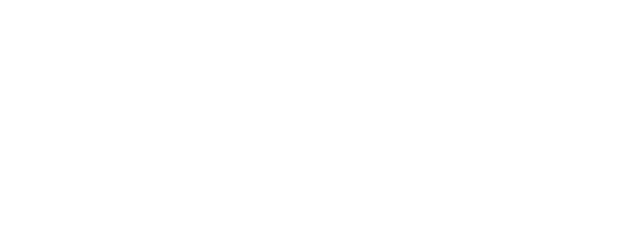
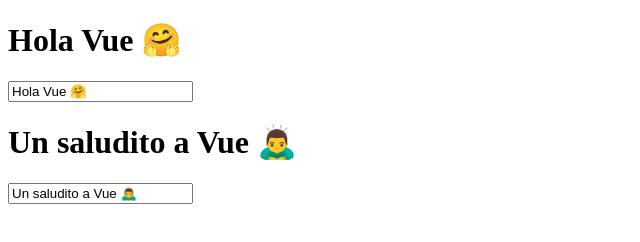
Before and after one commit to GiacomoFranco/LearningVue, a plain HTML site: page index.html in a window 1280 px wide. Shown: the whole page, without its empty margins (0-640 px from the left). Drawn offline with nearby package versions, Linux system fonts and the light colour scheme.

Commit message:
inputs reactivos funcionales

```diff
--- a/index.html
+++ b/index.html
@@ -12,19 +12,40 @@
 <body>
 
     <div id="app">
-        <h1>{{texto}}</h1>
+
     </div>
 
     <script src="https://unpkg.com/vue@3/dist/vue.global.js"></script>
     <script>
         const app = Vue.createApp({
-            data() {
+            data(){
                 return {
-
+                    text: "Hola Vue 🤗",
+                    text2: "Un saludito a Vue 🙇‍♂️"
                 }
-            }
+            },
+            methods: {
+                reactiveInput(e){
+                    this.text = e.target.value
+                },
+                reactiveInput2(e){
+                    this.text2 = e.target.value
+                },
+            },
+            template: `
+            <h1>{{text}}</h1>
+            <input
+                type="text"
+                    @input="reactiveInput"
+                    :value="text"
+            />
+            <h1>{{text2}}</h1>
+            <input
+                type="text"
+                    v-model="text2"
+            />
+            `
         }).mount('#app')
-
     </script>
 </body>
 
```
